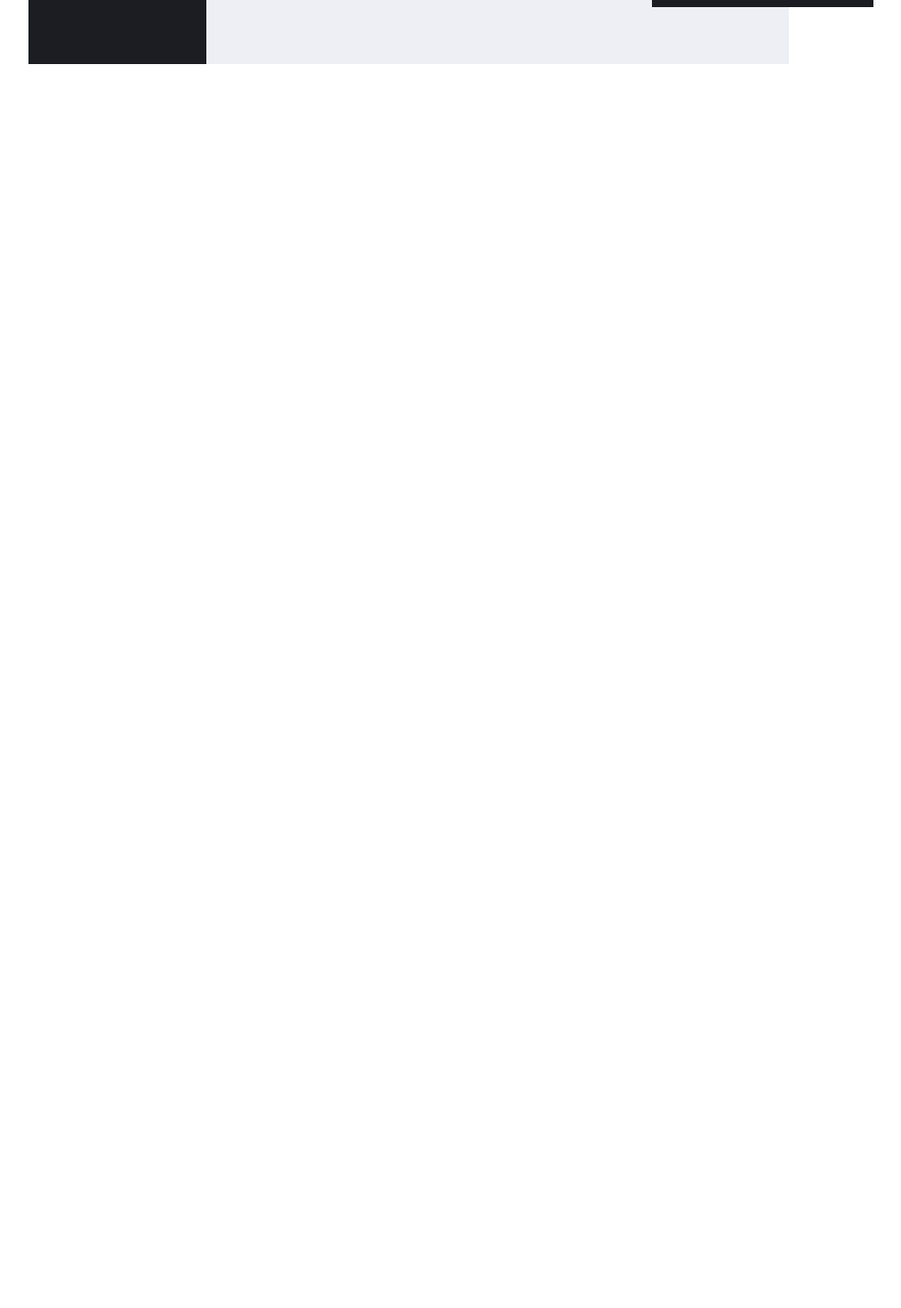
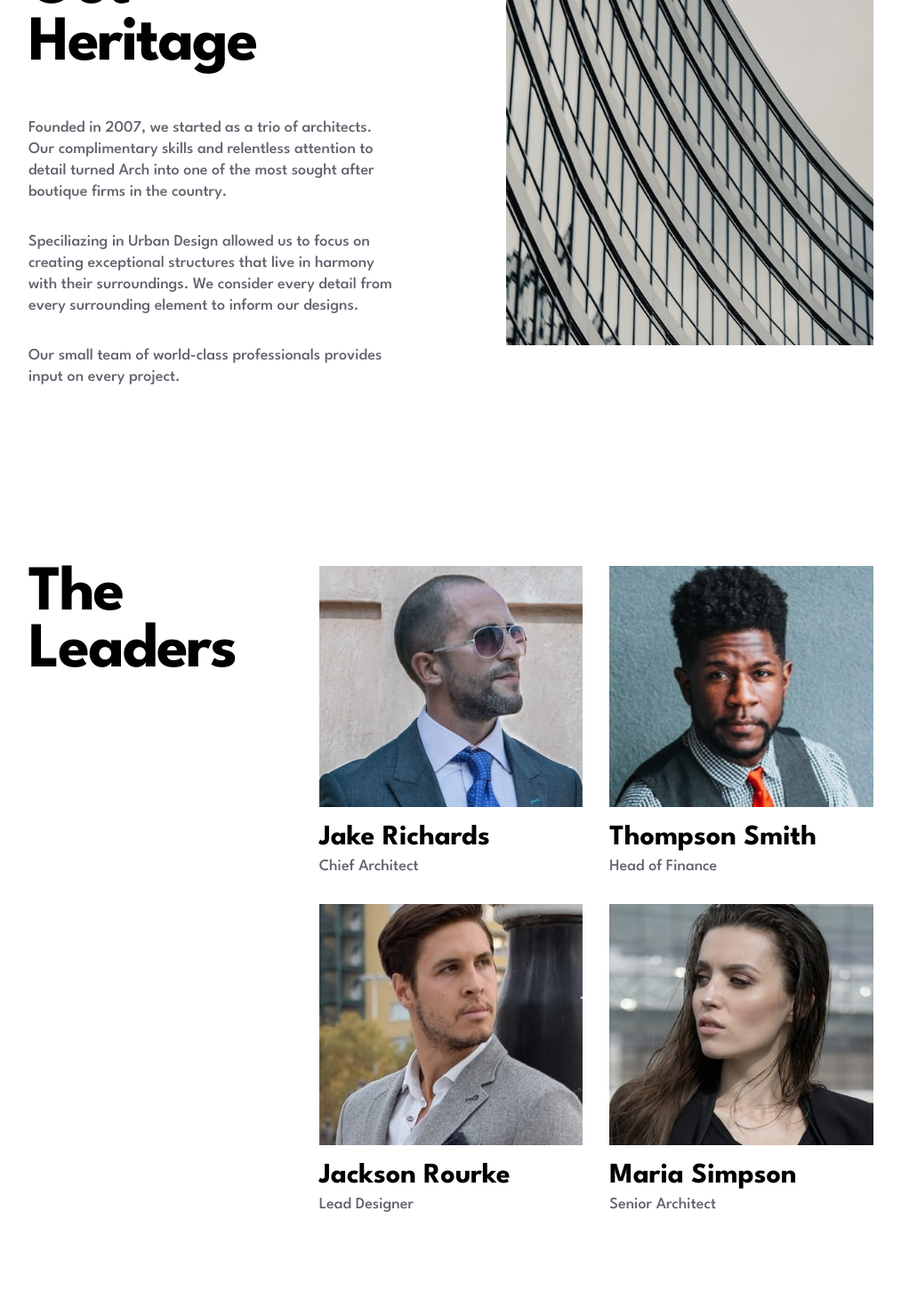
Before and after one commit to Grzechu335/archstudiowebsite, a Next.js app: page /aboutus in a window 1280 px wide. Shown: the part 1200-2670 px from the top of the page at 89% size, without its empty margins (133-1146 px from the left). Before the commit the page ends 1272 px from the top, so only its background shows below. Built offline with nearby package versions, Linux system fonts and the light colour scheme.

Commit message:
Added about page

```diff
--- a/hooks/useDevice.tsx
+++ b/hooks/useDevice.tsx
@@ -13,7 +13,7 @@ const useDevice = ({ lg, md, sm }: useDeviceProps) => {
         undefined
     )
     const [image, setImage] = useState<StaticImport | string>(lg)
-
+    useEffect(() => {
         const responsiveSource = () => {
             if (typeof device !== 'undefined') {
                 if (device === 'sm') {
@@ -23,9 +23,8 @@ const useDevice = ({ lg, md, sm }: useDeviceProps) => {
                 } else setImage(lg)
             } else setImage(lg)
         }
-    useEffect(() => {
         responsiveSource()
-    }, [device])
+    }, [device, sm, md, lg])
     useEffect(() => {
         const resizeHandler = () => {
             if (window.innerWidth < 375) {
--- a/src/app/aboutus/page.tsx
+++ b/src/app/aboutus/page.tsx
@@ -3,10 +3,13 @@ import heroImageLg from 'public/assets/about/desktop/image-hero.jpg'
 import heroImageMd from 'public/assets/about/tablet/image-hero.jpg'
 import heroImageSm from 'public/assets/about/mobile/image-hero.jpg'
 import FancyHero from '@/components/organisms/FancyHero'
+import heritageImage from 'public/assets/about/desktop/image-heritage.jpg'
+import Image from 'next/image'
+import leaders from '../../../utils/leaders'
 
 const AboutUs: React.FC = () => {
     return (
-        <section className="max-w-screen-lg mx-auto">
+        <section className="max-w-screen-lg mx-auto space-y-[112px] md:space-y-[200px]">
             <FancyHero
                 header="About"
                 title="Your team of professionals"
@@ -17,6 +20,66 @@ const AboutUs: React.FC = () => {
                     sm: heroImageSm,
                 }}
             />
+            <div className="grid lg:grid-cols-2 gap-[124px] relative pt-[82px]">
+                <span className="absolute block w-[8%] left-0 top-0 h-[1px] bg-light-gray" />
+                <div className="space-y-[50px] flex flex-col justify-end">
+                    <h2 className="text-[48px] font-bold leading-[52px] tracking-[-1.2px] md:heading-md">
+                        Out <br /> Heritage
+                    </h2>
+                    <p className="inline-block space-y-8">
+                        <span className="inline-block">
+                            Founded in 2007, we started as a trio of architects.
+                            Our complimentary skills and relentless attention to
+                            detail turned Arch into one of the most sought after
+                            boutique firms in the country.
+                        </span>
+                        <br />
+                        <span className="inline-block">
+                            Speciliazing in Urban Design allowed us to focus on
+                            creating exceptional structures that live in harmony
+                            with their surroundings. We consider every detail
+                            from every surrounding element to inform our
+                            designs.
+                        </span>
+                        <br />
+                        <span className="inline-block">
+                            Our small team of world-class professionals provides
+                            input on every project.
+                        </span>
+                    </p>
+                </div>
+                <Image
+                    className="hidden lg:block"
+                    src={heritageImage}
+                    alt="heritage image"
+                />
+            </div>
+            <div className="grid lg:grid-cols-3 gap-[30px]">
+                <div>
+                    <h2 className="text-[48px] font-bold leading-[52px] tracking-[-1.2px] md:heading-md">
+                        The <br /> Leaders
+                    </h2>
+                </div>
+                <div className="grid md:grid-cols-2 col-span-2 gap-[80px] md:gap-x-[11px] md:gap-y-[100px] lg:gap-[30px]">
+                    {leaders.map((leader) => (
+                        <div
+                            key={leader.id}
+                            className="space-y-[15px] mx-auto"
+                        >
+                            <Image
+                                src={leader.image}
+                                alt={`${leader.name} image`}
+                            />
+                            <div>
+                                <p className="text-black heading-sm">
+                                    {leader.name}
+                                </p>
+                                <p>{leader.role}</p>
+                            </div>
+                        </div>
+                    ))}
+                </div>
+            </div>
         </section>
     )
 }
--- a/src/app/globals.css
+++ b/src/app/globals.css
@@ -8,6 +8,9 @@
     }
     body {
         @apply font-medium text-[18px] tracking-[0px] leading-[24px];
+    }
+    p {
+        @apply text-dark-gray;
     }
 }
 
--- a/src/components/organisms/FancyHero/index.tsx
+++ b/src/components/organisms/FancyHero/index.tsx
@@ -43,6 +43,7 @@ const FancyHero: React.FC<FancyHeroProps> = ({
                         src={image}
                         alt="hero image"
                         fill
+                        objectFit="cover"
                     />
                 </div>
             </div>
--- /dev/null
+++ b/utils/leaders.ts
@@ -0,0 +1,33 @@
+import jakeImage from 'public/assets/about/desktop/avatar-jake.jpg'
+import thompsonImage from 'public/assets/about/desktop/avatar-thompson.jpg'
+import jacksonImage from 'public/assets/about/desktop/avatar-jackson.jpg'
+import mariaImage from 'public/assets/about/desktop/avatar-maria.jpg'
+
+const leaders = [
+    {
+        id: 0,
+        name: 'Jake Richards',
+        role: 'Chief Architect',
+        image: jakeImage,
+    },
+    {
+        id: 1,
+        name: 'Thompson Smith',
+        role: 'Head of Finance',
+        image: thompsonImage,
+    },
+    {
+        id: 2,
+        name: 'Jackson Rourke',
+        role: 'Lead Designer',
+        image: jacksonImage,
+    },
+    {
+        id: 3,
+        name: 'Maria Simpson',
+        role: 'Senior Architect',
+        image: mariaImage,
+    },
+]
+
+export default leaders
```
Also changed, not shown: utils/aboutUs.tsx (deleted, +0 -17 lines). Lines whose indentation alone changed are shown as unchanged.
